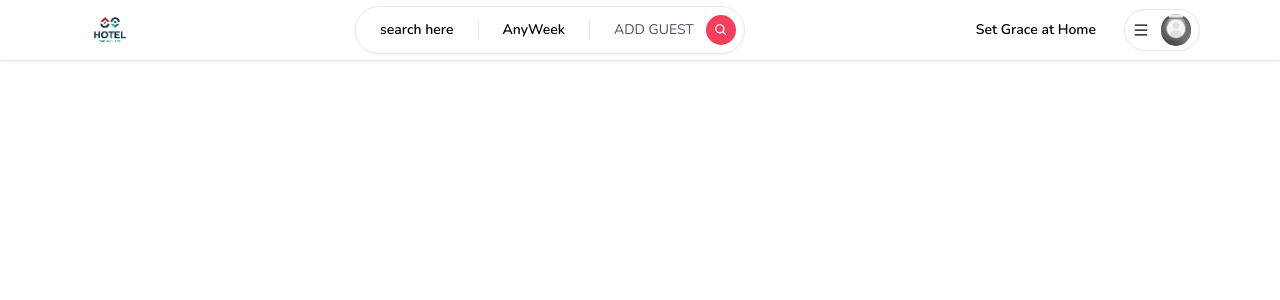
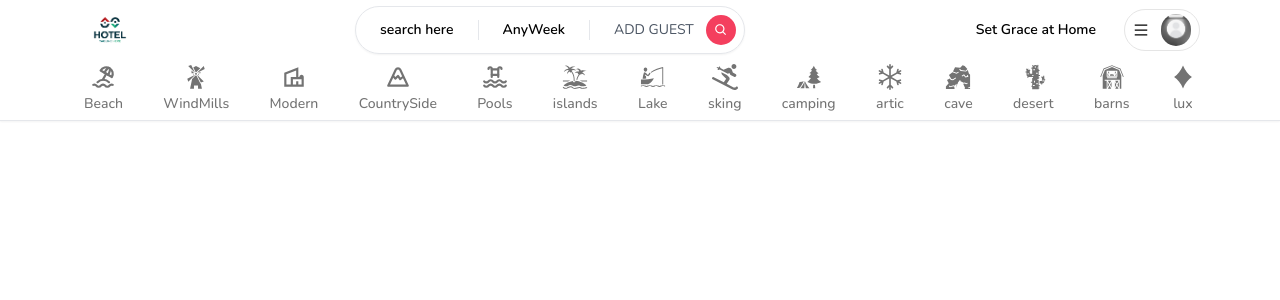
Before and after one commit to aryankumar07/grace, a Next.js app: page / in a window 1280 px wide. Shown: the top 300 px of the page. Built offline with nearby package versions, Linux system fonts and the light colour scheme; no server answers.

Commit message:
cartegories

```diff
--- a/app/components/avatar.tsx
+++ b/app/components/avatar.tsx
@@ -1,6 +1,7 @@
 'use client'
 import Image  from 'next/image'
 import React from 'react'
+
 
 interface AvatarProps {
     src : string | null | undefined
--- /dev/null
+++ b/app/components/categoryBox.tsx
@@ -0,0 +1,69 @@
+'use client'
+
+import { usePathname, useRouter, useSearchParams } from "next/navigation"
+import React, { useCallback } from "react"
+import { IconType } from "react-icons"
+import qs from "query-string";
+
+interface CategoryBoxProps {
+    icon : IconType,
+    label : string,
+    selected? : boolean
+}
+
+const CategoryBox : React.FC<CategoryBoxProps> = ({
+    icon : Icon,
+    label,
+    selected
+})=>{
+    const router = useRouter();
+    const params = useSearchParams()
+    const pathname = usePathname()
+
+    const handleClick = useCallback(()=>{
+        let currentQuery = {};
+
+        console.log(params)
+        console.log(pathname)
+
+        if(params){
+            currentQuery = qs.parse(params.toString())
+        }
+
+        const updatedQuery : any = {
+            ...currentQuery,
+            category : label
+        }
+
+        if(params?.get("category")===label){
+            delete updatedQuery.category;
+        }
+
+        const url = qs.stringifyUrl({
+            url : '/',
+            query : updatedQuery
+        },{
+            skipNull : true
+        })
+
+        router.push(url)
+    },[label,params,router]);
+
+
+    return (
+        <div
+        onClick={handleClick}
+        className={`
+        flex flex-col items-center justify-center gap-1 p-1 border-b-2 hover:text-neutral-800 transition cursor-pointer
+        ${ selected? 'border-b-neutral-800' : 'border-transparent' }
+        ${ selected? 'text-neutral-800' : 'text-neutral-500' }
+        `}>
+            <Icon size={26}/>
+            <div className="font-medium text-sm">
+                {label}
+            </div>
+        </div>
+    )
+}
+
+export default CategoryBox
--- a/app/components/container.tsx
+++ b/app/components/container.tsx
@@ -8,7 +8,7 @@ interface childrenProps {
 
 const Container : React.FC<childrenProps>= ({ children })=>{
     return (
-        <div className="max-w-[2520px] mx-auto xl:px-20 md:px-10 sm:px-2 px-4">
+        <div className="max-w-[2520px] mx-auto xl:px-20 md:px-20 sm:px-2 px-4">
             {children}
         </div>
     )
--- /dev/null
+++ b/app/components/navbar/categories.tsx
@@ -0,0 +1,117 @@
+'use client'
+
+import { TbBeach, TbMountain, TbPool } from "react-icons/tb"
+import Container from "../container"
+import { GiBarn, GiBoatFishing, GiCactus, GiCaveEntrance, GiDiamonds, GiForestCamp, GiIsland, GiWindmill } from "react-icons/gi"
+import { MdOutlineVilla } from "react-icons/md";
+import CategoryBox from "../categoryBox";
+import { usePathname, useRouter, useSearchParams } from "next/navigation"
+import { FaSkiing } from "react-icons/fa";
+import { BsSnow } from "react-icons/bs";
+
+
+
+
+export const categories = [
+  {
+    label: "Beach",
+    icon: TbBeach,
+    description: "This Property is close to the beach",
+  },
+  {
+    label: "WindMills",
+    icon: GiWindmill,
+    decsription: "This Property has windmills",
+  },
+  {
+    label: "Modern",
+    icon: MdOutlineVilla,
+    decsription: "This Property is mordern",
+  },
+  {
+    label: "CountrySide",
+    icon: TbMountain,
+    decsription: "This Property is countryside",
+  },
+  {
+    label: "Pools",
+    icon: TbPool,
+    decsription: "This Property has a pool",
+  },
+  {
+    label: "islands",
+    icon: GiIsland,
+    decsription: "This Property is on a lake",
+  },
+  {
+    label: "Lake",
+    icon: GiBoatFishing,
+    decsription: "This Property is on a lake",
+  },
+  {
+    label: "sking",
+    icon: FaSkiing,
+    decsription: "This Property has skiing activities",
+  },
+  {
+    label: "camping",
+    icon: GiForestCamp,
+    decsription: "This Property is near a forest",
+  },
+  {
+    label: "artic",
+    icon: BsSnow,
+    decsription: "This Property is near snow",
+  },
+  {
+    label: "cave",
+    icon: GiCaveEntrance,
+    decsription: "This Property is near a cave",
+  },
+  {
+    label: "desert",
+    icon: GiCactus,
+    decsription: "This Property is in the desert",
+  },
+  {
+    label: "barns",
+    icon: GiBarn,
+    decsription: "This Property is in the barn",
+  },
+  {
+    label: "lux",
+    icon: GiDiamonds,
+    decsription: "This Property is luxuroius",
+  },
+
+];
+
+
+const Categories = () => {
+
+    const param = useSearchParams()
+    const pathname = usePathname();
+
+    const category = param?.get('category')
+
+    const mainpage = pathname === '/'
+
+    if(!mainpage){
+        return null;
+    }
+
+
+    return (
+        <Container>
+            <div className="flex flex-row items-center justify-between overflow-x-scroll">
+                {
+                    categories.map((item,index)=>(
+                        <CategoryBox key={index} label={item.label} selected={category === item.label}  icon={item.icon}/>
+                    ))
+                }
+            </div>
+        </Container>
+    )
+}
+
+export default Categories
--- a/app/components/navbar/logo.tsx
+++ b/app/components/navbar/logo.tsx
@@ -1,17 +1,18 @@
 "use client"
 
 import Image from "next/image"
-
-import { useRouter } from "next/router"
+import { useRouter } from "next/navigation"
 
 
 const Logo = ()=> {
 
-    const router = useRouter
+    const router = useRouter()
 
 
     return (
-        <Image className="hidden md:block  cursor-pointer"
+        <Image
+        onClick={()=>router.push('/')}
+        className="hidden md:block  cursor-pointer"
             height={60}
             width={60}
             src="/images/logo.png"
--- a/app/components/navbar/navbar.tsx
+++ b/app/components/navbar/navbar.tsx
@@ -4,6 +4,7 @@ import Search from "./search";
 import UserMenu from "./UserMenu";
 import React from "react";
 import { SafeUser } from "@/app/types";
+import Categories from "./categories";
 
 interface NavbarProps {
   currentUser?: SafeUser | null;
@@ -20,6 +21,7 @@ const Navbar: React.FC<NavbarProps> = ({ currentUser }) => {
             <UserMenu currentUser={currentUser} />
           </div>
         </Container>
+        <Categories/>
       </div>
     </div>
   );
--- a/package.json
+++ b/package.json
@@ -15,6 +15,7 @@
     "bcryptjs": "^2.4.3",
     "next": "14.2.14",
     "next-auth": "^4.24.8",
+    "query-string": "^9.1.1",
     "react": "^18",
     "react-dom": "^18",
     "react-hook-form": "^7.53.0",
```
Also changed, not shown: 1 other file (tests, documents, lock files or other folders).
